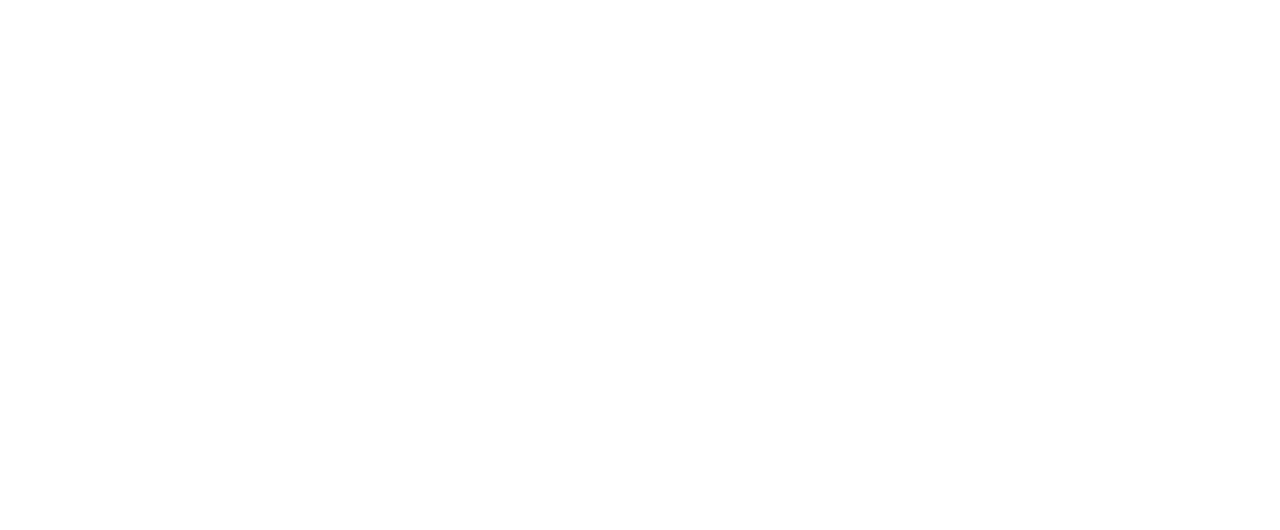
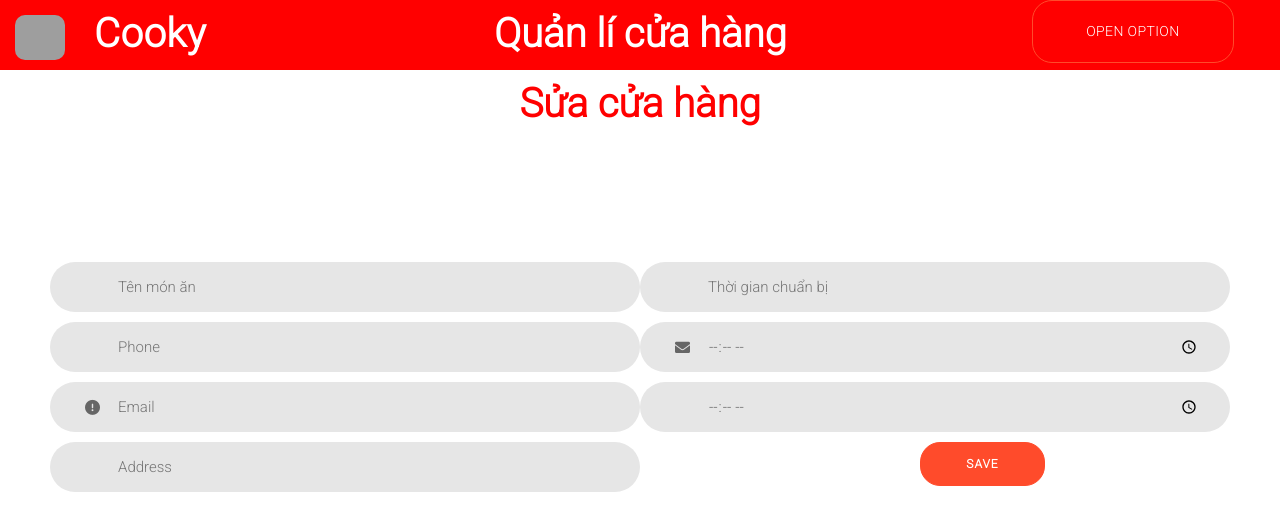
Before and after one commit to tranvanhiep12345/CaseModule6, a React (Create React App) app in the folder Front-end/: page /merchant/update_restaurant/1 in a window 1280 px wide. Before the commit this address had no page. Shown: the top 530 px of the page. Built offline with nearby package versions, Linux system fonts and the light colour scheme; no server answers; grey boxes are pictures that could not be loaded.

Commit message:
done login

```diff
--- a/Front-end/src/App.js
+++ b/Front-end/src/App.js
@@ -10,6 +10,7 @@ import ListFood from "./page/merchant/listFood";
 import UpdateFood from "./page/merchant/updateFood";
 import MerchantHome from "./page/Home/merchantHome";
 import Test from "./page/test";
+import UpdateRestaurant from "./page/restaurant/updateRestaurant";
 
 
 function App() {
@@ -22,6 +23,7 @@ function App() {
                         <Route path={''} element={<ListFood/>}/>
                         <Route path={'add_food'} element={<AddFood/>}/>
                         <Route path={'update_food/:id'} element={<UpdateFood/>}/>
+                        <Route path={'update_restaurant/:id'} element={<UpdateRestaurant/>}/>
                     </Route>
 
                     <Route path={'home'} element={<Home/>}>
--- a/Front-end/src/components/option/merchantOption.js
+++ b/Front-end/src/components/option/merchantOption.js
@@ -5,7 +5,7 @@ export default function MerchantOption(){
         <>
             <div className='select-option-merchat'>
                 <div>
-                    <Link to={'/'}>Thêm cửa hàng mới</Link>
+                    <Link to={'/merchant/add_food'}>Thêm món ăn</Link>
                 </div>
                 <div>
                     <Link to={'/'}>Sửa cửa hàng</Link>
--- a/Front-end/src/page/merchant/addFoodCss.css
+++ b/Front-end/src/page/merchant/addFoodCss.css
@@ -1,7 +1,7 @@
 .container-add h1{
     text-align: center;
     color: red;
-    font-family: 'Dancing Script', cursive;
+    margin-top: 10px;
 }
 
 
--- a/Front-end/src/page/restaurant/updateRestaurant.js
+++ b/Front-end/src/page/restaurant/updateRestaurant.js
@@ -0,0 +1,165 @@
+
+import {Field, Form, Formik} from "formik";
+import customAxios from "../../service/api";
+import {useEffect, useState} from "react";
+import {useNavigate, useParams} from "react-router-dom";
+import {useDispatch} from "react-redux";
+import {getDownloadURL, ref, uploadBytesResumable} from "firebase/storage";
+import {storage} from "../../fireBase";
+import {getRestaurant} from "../../service/restaurantsService";
+
+export default function UpdateRestaurant() {
+    const [imageUpload, setImageUpload] = useState(null);
+    const [percent, setPercent] = useState(0);
+    const [urlFile, setUrlFile] = useState("");
+    const [isLoading, setIsLoading] = useState(false)
+
+    const uploadFile = () => {
+        if (imageUpload == null) return;
+        const storageRef = ref(storage, `/file/${imageUpload.name}`);
+        const uploadTask = uploadBytesResumable(storageRef, imageUpload);
+        uploadTask.on(
+            "state_changed",
+            (snapshot) => {
+                const percent = Math.round(
+                    (snapshot.bytesTransferred / snapshot.totalBytes) * 100
+                );
+                setPercent(percent)
+            },
+            (err) => console.error(err),
+            () => {
+                getDownloadURL(uploadTask.snapshot.ref).then((url) => {
+                    setUrlFile(url);
+                    setIsLoading(false)
+                })
+            }
+        )
+    }
+    const dispatch = useDispatch();
+    const navigate = useNavigate();
+    const {id} = useParams()
+
+
+    const [restaurant, setRestaurant] = useState({})
+    const [img, setImg] = useState("")
+    useEffect(() => {
+        customAxios.get(`/rests/${id}`).then((res) => {
+                setRestaurant(res.data[0])
+                setImg(res.data[0].image)
+            }
+        )
+    }, [])
+
+    useEffect(() => {
+        if (imageUpload) {
+            setIsLoading(true);
+            uploadFile()
+        }
+    }, [imageUpload]);
+
+    return (
+        <>
+            <div className='container-add'>
+                <h1 className="log1">Sửa cửa hàng</h1>
+                <Formik initialValues={restaurant}
+                        enableReinitialize={true}
+                        onSubmit={(values,) => {
+
+                            if (values.image === '') {
+                                values.image = urlFile
+                            } else if (urlFile === "") {
+                                values.image = img
+                            } else if (urlFile != img) {
+
+                                values.image = urlFile
+                            }
+                            customAxios.put(`/rests/${id}`, values).then(() => {
+                                console.log(values)
+                                // values.image = urlFile
+                                alert("da sua thanh cong")
+                                navigate("/merchant")
+                            })
+                            // handleUpdate(values);
+                        }}>
+                    <Form style={{height: '500px', width: '100%'}}>
+                        <div className='form-add'>
+                            <div className='add-left'>
+                                <div className="wrap-input100 validate-input">
+                                    <Field className="input100" type="text" name="name" placeholder="Tên món ăn"/>
+                                    <span className="focus-input100"></span>
+                                    <span className="form-message2"></span>
+                                    <span className="symbol-input100">
+                            <i className="fa-light fa-pot-food" aria-hidden="true"></i>
+                            </span>
+                                </div>
+
+                                <div className="wrap-input100 validate-input">
+                                    <Field className="input100" type="text" name="phone" placeholder="Phone"/>
+                                    <span className="focus-input100"></span>
+                                    <span className="form-message2"></span>
+                                    <span className="symbol-input100">
+                            <i className="fa-light fa-universal-access" aria-hidden="true"></i>
+                            </span>
+                                </div>
+
+                                <div className="wrap-input100 validate-input">
+                                    <Field className="input100" type="text" name="email" placeholder="Email"/>
+                                    <span className="focus-input100"></span>
+                                    <span className="form-message2"></span>
+                                    <span className="symbol-input100">
+                            <i className="fa-solid fa-circle-exclamation" aria-hidden="true"></i>
+                            </span>
+                                </div>
+
+                                <div className="wrap-input100 validate-input">
+                                    <Field className="input100" type="text" name="address" placeholder="Address"/>
+                                    <span className="focus-input100"></span>
+                                    <span className="form-message2"></span>
+                                    <span className="symbol-input100">
+                            <i className="fa-sharp fa-light fa-notes" aria-hidden="true"></i>
+                            </span>
+                                </div>
+
+                            </div>
+
+                            <div className='add-right'>
+                                <div className="wrap-input1000 validate-input">
+                                    <Field className="input100" type="type" name="Type"
+                                           placeholder="Thời gian chuẩn bị"/>
+                                    <span className="focus-input100"></span>
+                                    <span className="form-message2"></span>
+                                    <span className="symbol-input100">
+                            <i className="fa-light fa-clock" aria-hidden="true"></i>
+                            </span>
+                                </div>
+
+                                <div className="wrap-input1000 validate-input">
+                                    <Field className="input100" type="time" name="StartTime"
+                                           placeholder="Phí dịch vụ"/>
+                                    <span className="focus-input100"></span>
+                                    <span className="form-message2"></span>
+                                    <span className="symbol-input100">
+                            <i className="fa fa-envelope" aria-hidden="true"></i>
+                            </span>
+                                </div>
+
+                                <div className="wrap-input1000 validate-input">
+                                    <Field className="input100" type="time" name="endTime" placeholder="End Time"/>
+                                    <span className="focus-input100"></span>
+                                    <span className="form-message2"></span>
+                                    <span className="symbol-input100">
+                            <i className="fa-light fa-eye" aria-hidden="true"></i>
+                            </span>
+                                </div>
+
+                                <button type='submit' className='btn-save'>Save</button>
+                            </div>
+
+                        </div>
+
+                    </Form>
+                </Formik>
+            </div>
+        </>
+    )
+}
--- a/Front-end/src/redux/merchant/foodSlice.js
+++ b/Front-end/src/redux/merchant/foodSlice.js
@@ -1,5 +1,5 @@
 import {createSlice} from "@reduxjs/toolkit";
-import {addFood, deleteFood, getFood, updateFood} from "../../service/foodsService";
+import {addFood, deleteFood, getFood, getFoodByName, updateFood} from "../../service/foodsService";
 
 const initialState = {
     food: []
@@ -10,6 +10,10 @@ const foodSlice =createSlice({
     reducers:{},
     extraReducers: builder => {
         builder.addCase(getFood.fulfilled, (state, action) =>{
+            state.food = action.payload.data
+        })
+
+        builder.addCase(getFoodByName.fulfilled, (state, action) =>{
             state.food = action.payload.data
         })
         builder.addCase(addFood.fulfilled, (state, action) =>{
--- a/Front-end/src/service/foodsService.js
+++ b/Front-end/src/service/foodsService.js
@@ -5,6 +5,12 @@ export const getFood = createAsyncThunk(
     'blogs/getBlogs',
     async () =>{
         return await axios.get('http://localhost:8080/foods')
+    }
+)
+export const getFoodByName = createAsyncThunk(
+    'blogs/getFoodByName',
+    async (data) =>{
+        return await axios.get(`http://localhost:8080/foods/?name=${data}`)
     }
 )
 
--- a/Front-end/src/service/usersService.js
+++ b/Front-end/src/service/usersService.js
@@ -4,14 +4,13 @@ import axios from "axios";
 export const login = createAsyncThunk(
     'user/login',
     async (data)=>{
-        const res = await axios.post('http://localhost:8080/login',data)
-    return res
+        console.log(data)
+        return await axios.post('http://localhost:8080/login', data)
     }
 )
 export const register = createAsyncThunk(
     'user/register',
     async (data)=>{
-        const res = await axios.post('http://localhost:8080/register',data)
-        return res
+        return await axios.post('http://localhost:8080/register', data)
     }
 )
```
Also changed, not shown: Front-end/src/page/Login.js (+13 -4 lines), Front-end/src/page/merchant/listFood.js (+20 -7 lines), 1 other file (tests, documents, lock files or other folders).
